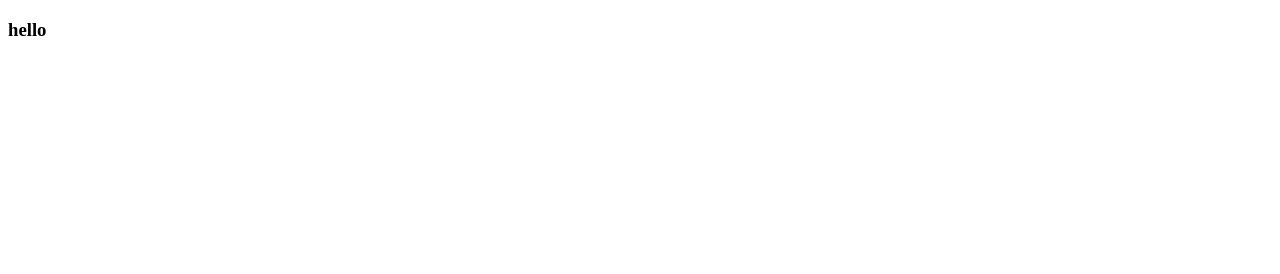
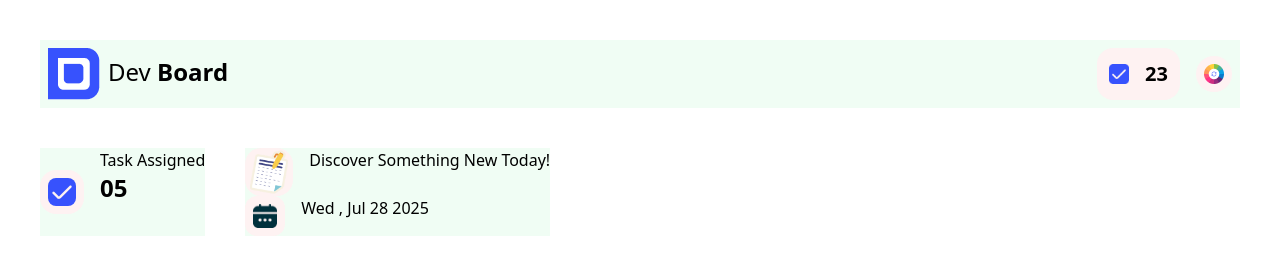
Before and after one commit to slsamia/assignment5, a plain HTML site: page index.html in a window 1280 px wide. Drawn offline with nearby package versions, Linux system fonts and the light colour scheme.

Commit message:
added a file

```diff
--- a/index.html
+++ b/index.html
@@ -4,8 +4,87 @@
     <meta charset="UTF-8" />
     <meta name="viewport" content="width=device-width, initial-scale=1.0" />
     <title>Document</title>
+    <script src="https://cdn.tailwindcss.com"></script>
+    <link rel="preconnect" href="https://fonts.googleapis.com" />
+    <link rel="preconnect" href="https://fonts.gstatic.com" crossorigin />
+    <link
+      href="https://fonts.googleapis.com/css2?family=Sora:wght@100..800&display=swap"
+      rel="stylesheet"
+    />
+    <script
+      src="https://kit.fontawesome.com/e0e0deafc5.js"
+      crossorigin="anonymous"
+    ></script>
   </head>
+
   <body>
-    <h3>hello</h3>
+    <div class="flex justify-between bg-green-50 m-10 p-2">
+      <div>
+        <nav class="flex">
+          <img src="assets/logo.png" alt="" />
+          <h2 class="text-2xl mt-2 ml-2">
+            Dev <span class="font-bold">Board</span>
+          </h2>
+        </nav>
+      </div>
+      <div class="flex gap-4">
+        <button class="bg-red-50 flex gap-4 p-3 rounded-2xl">
+          <img class="h-5 w-30 mt-1" src="assets/checkbox.png" alt="" />
+          <h2 class="text-xl font-bold">23</h2>
+        </button>
+        <div>
+          <button class="bg-red-50 p-2 mt-2 rounded-3xl">
+            <img class="h-5 w-30" src="assets/theme-btn.png" alt="" />
+          </button>
+        </div>
+      </div>
+    </div>
+    <section class="">
+      <div class="flex">
+        <div class="flex bg-green-50 gap-4 ml-10">
+          <button>
+            <img
+              class="bg-red-50 rounded-2xl p-2"
+              src="assets/checkbox.png"
+              alt=""
+            />
+          </button>
+          <div>
+            <h6>Task Assigned</h6>
+            <h6 class="text-2xl font-bold">05</h6>
+          </div>
+        </div>
+        <div>
+          <div class="flex bg-green-50 gap-4 ml-10">
+            <button>
+              <img
+                class="bg-red-50 rounded-2xl h-12 w-30"
+                src="assets/board.png"
+                alt=""
+              />
+            </button>
+            <div>
+              <h6>Discover Something New Today!</h6>
+            </div>
+          </div>
+          <div>
+            <div>
+              <div class="flex bg-green-50 gap-4 ml-10">
+                <button>
+                  <img
+                    class="bg-red-50 rounded-xl h-10 w-30 p-2 "
+                    src="assets/calender.png"
+                    alt=""
+                  />
+                </button>
+                <div>
+                  <h6>Wed ,
+                    Jul 28 2025 </h6>
+                </div>
+              </div>
+          </div>
+        </div>
+      </div>
+    </section>
   </body>
 </html>
```
